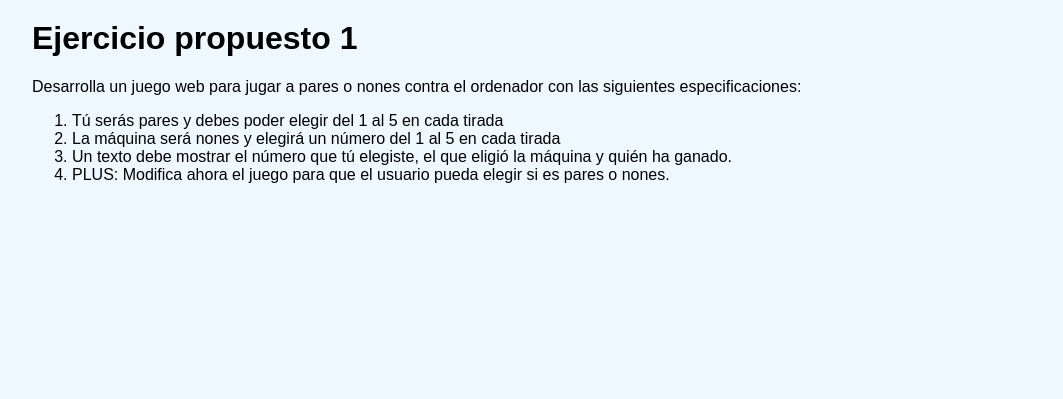
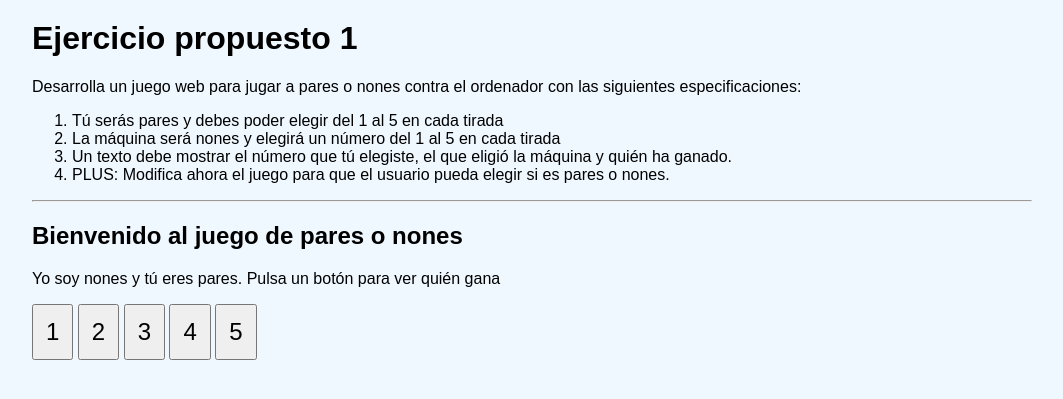
Before and after one commit to jairusgit/htdocs-daw-semi-2022-2023, a PHP site: page /ejercicio-1-pares-o-nones/index.php in a window 1280 px wide. Shown: the top 399 px of the page, without its empty margins (108-1171 px from the left). Run offline with PHP 8.4, Linux system fonts and the light colour scheme.

Commit message:
Funcionando con botones

```diff
--- a/ejercicio-1-pares-o-nones/css/style.css
+++ b/ejercicio-1-pares-o-nones/css/style.css
@@ -5,3 +5,16 @@ body{
     padding: 0 20px;
     background-color: aliceblue;
 }
+
+input[type=submit]{
+    font-size: 24px;
+    padding: 12px;
+}
+
+.ganar{
+    background-color: darkseagreen;
+}
+
+.perder{
+    background-color: darksalmon;
+}
--- a/ejercicio-1-pares-o-nones/index.php
+++ b/ejercicio-1-pares-o-nones/index.php
@@ -1,10 +1,36 @@
+<?php
+    //Mensaje inicial
+    $mensaje = "Yo soy nones y tú eres pares. Pulsa un botón para ver quién gana";
+    //Valor inicial de partida
+    $partida = false;
+    //Clase inicial
+    $clase = "";
+    //Si el usuario ha pulsado algún botón
+    if (isset($_GET['numero'])){
+        //Hay partida
+        $partida = true;
+        //Recojo el número pulsado por el usuario
+        $numeroUsuario = $_GET['numero'];
+        //Obtengo el número generado por la máquina (aleatorio entre 1 y 5)
+        $numeroMaquina = rand(1,5);
+        //Mensaje de salida
+        $mensaje = "Has escogido $numeroUsuario y la máquina ha escogido $numeroMaquina. ";
+        //Si la suma de los dos número es par, he ganado
+        $mensaje.= ($numeroUsuario + $numeroMaquina) % 2 == 0 ? "Has ganado" : "Has perdido"; //Esto es lo mismo que las dos líneas de abajo
+        //if (($numeroUsuario + $numeroMaquina) % 2 == 0) $mensaje .= "Has ganado"; // .= encadena un texto a otro texto anterior
+        //else $mensaje.= "Has perdido";
+        //Asigno la clase al body en función de si gano o pierdo
+        $clase = ($numeroUsuario + $numeroMaquina) % 2 == 0 ? "ganar" : "perder";
+    }
+?>
+
 <html lang="es">
     <head>
         <meta charset="utf-8">
         <title>Ejercicio propuesto 1</title>
         <link rel="stylesheet" type="text/css" href="css/style.css">
     </head>
-    <body>
+    <body class="<?php echo $clase ?>">
         <h1>Ejercicio propuesto 1</h1>
         <p>
             Desarrolla un juego web para jugar a pares o nones contra el ordenador con las siguientes especificaciones:
@@ -15,5 +41,20 @@
             <li>Un texto debe mostrar el número que tú elegiste, el que eligió la máquina y quién ha ganado.</li>
             <li>PLUS: Modifica ahora el juego para que el usuario pueda elegir si es pares o nones.</li>
         </ol>
+        <hr>
+        <h2>Bienvenido al juego de pares o nones</h2>
+        <p><?php echo $mensaje ?></p>
+        <?php if (!$partida){ ?>
+            <!-- Formulario para los botones -->
+            <form method="get" action="index.php">
+                <input type="submit" name="numero" value="1">
+                <input type="submit" name="numero" value="2">
+                <input type="submit" name="numero" value="3">
+                <input type="submit" name="numero" value="4">
+                <input type="submit" name="numero" value="5">
+            </form>
+        <?php } else { ?>
+            <a href="index.php">Pulsa aquí para volver a jugar</a>
+        <?php } ?>
     </body>
 </html>
```
